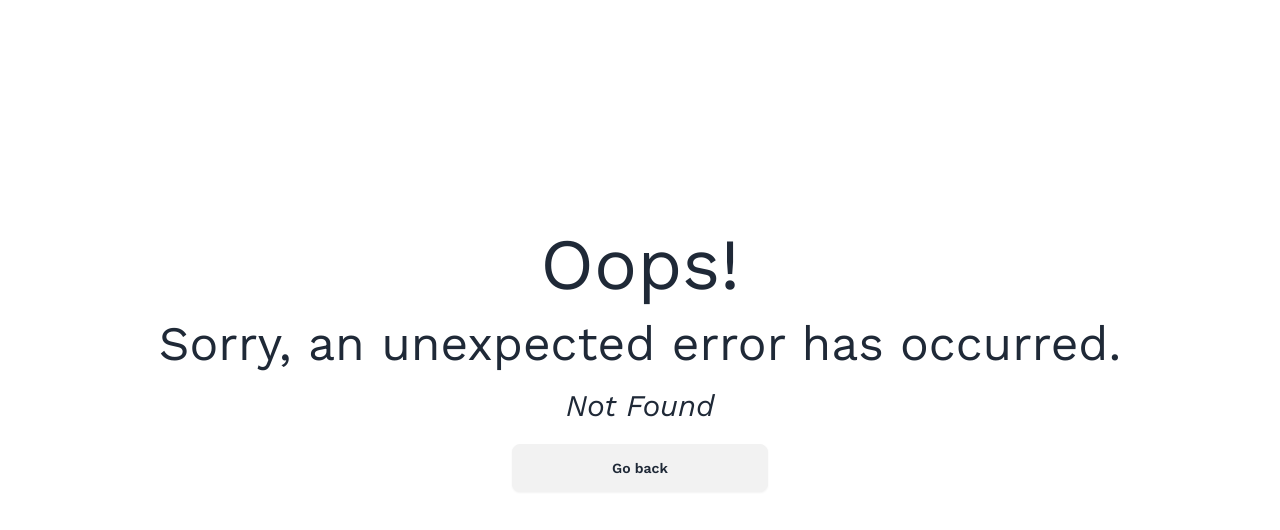
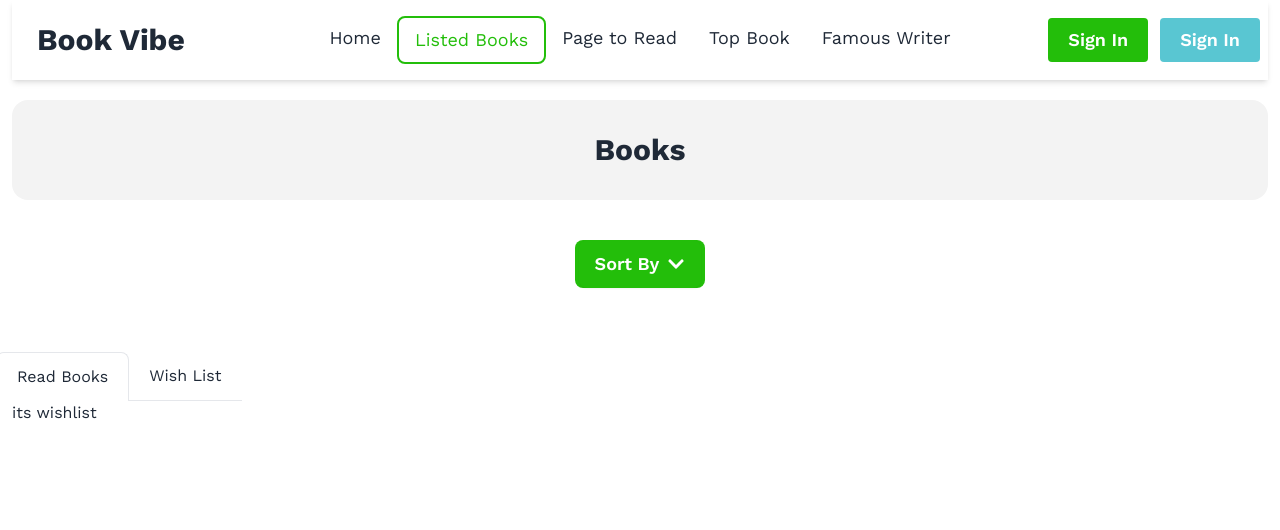
Before and after one commit to Ridwan4D/Book-Vibe-manage-book-, a React (Vite) app: page /listed/wishList in a window 1280 px wide. Before the commit this address had no page. Shown: the top 530 px of the page. Built offline with nearby package versions, Linux system fonts and the light colour scheme; a web font is replaced by a local one.

Commit message:
read button and wish button in activated

```diff
--- a/src/components/BookDetails.jsx
+++ b/src/components/BookDetails.jsx
@@ -2,7 +2,7 @@ import { useState } from "react";
 import { useLoaderData, useParams } from "react-router-dom";
 import { ToastContainer, toast } from "react-toastify";
 import "react-toastify/dist/ReactToastify.css";
-import { saveDataLocalStorage } from "../utilities/localStorage";
+import { saveDataWishList } from "../utilities/localStorage";
 
 const BookDetails = () => {
   const [btnValue, setBtnValue] =  useState(true);
@@ -22,21 +22,21 @@ const BookDetails = () => {
     publisher,
   } = book;
   const handleReadBtn = (e) => {
-    const savedData = JSON.parse(localStorage.getItem("books")) || [];
+    const savedData = JSON.parse(localStorage.getItem("readBooks")) || [];
     const isExist = savedData.find((item) => item.id == book.id);
     if (!isExist && btnValue) {
       const localData = [...savedData, book];
-      localStorage.setItem("books", JSON.stringify(localData));
+      localStorage.setItem("readBooks", JSON.stringify(localData));
       toast("Reading complete");
     } else if (isExist && btnValue) {
       toast("Reading complete");
     } else if (isExist && !btnValue) {
-      toast("Already completed");
+      toast("Already Read");
     }
     setBtnValue(e)
   };
   const handleWishListBtn = () => {
-    saveDataLocalStorage(book)
+    saveDataWishList(book)
   };
   return (
     <div>
--- /dev/null
+++ b/src/components/CompleteBookCard.jsx
@@ -0,0 +1,10 @@
+const CompleteBookCard = ({data}) => {
+    console.log(data);
+    return (
+        <div>
+            <h3 className="text-3xl">{data.bookName}</h3>
+        </div>
+    );
+};
+
+export default CompleteBookCard;
--- /dev/null
+++ b/src/components/CompleteReading.jsx
@@ -0,0 +1,20 @@
+import { useEffect, useState } from "react";
+import CompleteBookCard from "./CompleteBookCard";
+
+const CompleteReading = () => {
+  const [readData, setReadData] = useState([]);
+  useEffect(() => {
+    const savedData = JSON.parse(localStorage.getItem("readBooks")) || [];
+    setReadData(savedData);
+  }, []);
+//   console.log(readData);
+  return (
+    <div>
+      {
+        readData.map((data,idx)=> <CompleteBookCard key={idx} data={data}></CompleteBookCard>)
+      }
+    </div>
+  );
+};
+
+export default CompleteReading;
--- /dev/null
+++ b/src/components/WishList.jsx
@@ -0,0 +1,9 @@
+const WishList = () => {
+    return (
+        <div>
+            <h3>its wishlist</h3>
+        </div>
+    );
+};
+
+export default WishList;
--- a/src/main.jsx
+++ b/src/main.jsx
@@ -9,40 +9,54 @@ import PagesRead from "./pages/PagesRead.jsx";
 import TopBooks from "./pages/TopBooks.jsx";
 import FamousWriter from "./pages/FamousWriter.jsx";
 import BookDetails from "./components/BookDetails.jsx";
+import CompleteReading from "./components/CompleteReading.jsx";
+import WishList from "./components/WishList.jsx";
 
 const router = createBrowserRouter([
   {
     path: "/",
     element: <MainLayout></MainLayout>,
     errorElement: <Error></Error>,
-    children:[
+    children: [
       {
-        path:"/",
-        element:<Home></Home>,
-        loader: ()=> fetch("https://ridwan4d.github.io/test-json-host/booksData.json")
+        path: "/",
+        element: <Home></Home>,
+        loader: () =>
+          fetch("https://ridwan4d.github.io/test-json-host/booksData.json"),
       },
       {
-        path:"/listed",
-        element:<ListedBook></ListedBook>
+        path: "/listed",
+        element: <ListedBook></ListedBook>,
+        children: [
+          {
+            index: true,
+            element:<CompleteReading></CompleteReading>
+          },
+          {
+            path:'wishList',
+            element:<WishList></WishList>
+          },
+        ],
       },
       {
-        path:"/forRead",
-        element:<PagesRead></PagesRead>
+        path: "/forRead",
+        element: <PagesRead></PagesRead>,
       },
       {
-        path:"/topBooks",
-        element:<TopBooks></TopBooks>
+        path: "/topBooks",
+        element: <TopBooks></TopBooks>,
       },
       {
-        path:"/book/:id",
+        path: "/book/:id",
         element: <BookDetails></BookDetails>,
-        loader: ()=>fetch(`https://ridwan4d.github.io/test-json-host/booksData.json`)
+        loader: () =>
+          fetch(`https://ridwan4d.github.io/test-json-host/booksData.json`),
       },
       {
-        path:"/writers",
-        element:<FamousWriter></FamousWriter>
+        path: "/writers",
+        element: <FamousWriter></FamousWriter>,
       },
-    ]
+    ],
   },
 ]);
 
--- a/src/pages/ListedBook.jsx
+++ b/src/pages/ListedBook.jsx
@@ -1,12 +1,63 @@
-
-
+import { useState } from "react";
+import { FaChevronDown } from "react-icons/fa";
+import { Link, Outlet } from "react-router-dom";
 const ListedBook = () => {
-    return (
-        <div>
-            <h2 className="text-3xl">Listed books</h2>
-
+  const [tabIndex, setTabIndex] = useState(0);
+  return (
+    <div>
+      <div className="text-3xl font-bold bg-[#1313130D] text-center py-8 rounded-2xl mb-10">
+        Books
+      </div>
+      <div className="text-center">
+        <div className="dropdown dropdown-bottom bg-[#23BE0A] rounded-lg">
+          <div
+            tabIndex={0}
+            role="button"
+            className="btn mx-1 border-0 bg-[#23BE0A] hover:bg-[#23BE0A] text-white text-lg font-semibold rounded-lg"
+          >
+            Sort By
+            <FaChevronDown></FaChevronDown>
+          </div>
+          <ul
+            tabIndex={0}
+            className="dropdown-content z-[1] menu p-2 shadow bg-base-100 rounded-box w-52"
+          >
+            <li>
+              <a>Rating</a>
+            </li>
+            <li>
+              <a>Number of pages</a>
+            </li>
+            <li>
+              <a>Published year</a>
+            </li>
+          </ul>
         </div>
-    );
+      </div>
+      {/* Tabs here */}
+      <div className="flex items-center -mx-4 overflow-x-auto overflow-y-hidden sm:justify-start mt-16 flex-nowrap dark:bg-gray-100 dark:text-gray-800">
+        <Link
+          to=""
+          onClick={() => setTabIndex(0)}
+          className={`flex items-center flex-shrink-0 px-5 py-3 space-x-2 ${
+            tabIndex === 0 ? "border border-b-0" : "border-b"
+          } rounded-t-lg dark:border-gray-600 dark:text-gray-900`}
+        >
+          <span>Read Books</span>
+        </Link>
+        <Link
+          to="wishList"
+          onClick={() => setTabIndex(1)}
+          className={`flex items-center flex-shrink-0 px-5 py-3 space-x-2 ${
+            tabIndex === 1 ? "border border-b-0" : "border-b"
+          } rounded-t-lg dark:border-gray-600 dark:text-gray-900`}
+        >
+          <span>Wish List</span>
+        </Link>
+      </div>
+      <Outlet></Outlet>
+    </div>
+  );
 };
 
 export default ListedBook;
--- a/src/utilities/localStorage.js
+++ b/src/utilities/localStorage.js
@@ -1,14 +1,20 @@
 import { toast } from "react-toastify";
 import "react-toastify/dist/ReactToastify.css";
 
-export const saveDataLocalStorage = (book) => {
-    const savedData = JSON.parse(localStorage.getItem("books")) || [];
-    const isExist = savedData.find((item) => item.id == book.id);
-    if (isExist) {
+export const saveDataWishList = (book) => {
+    const savedData = JSON.parse(localStorage.getItem("wishBooks")) || [];
+    const isExistInReadBook = savedData.find((item) => item.id == book.id);
+    if (!isExistInReadBook) {
+        const savedData = JSON.parse(localStorage.getItem("readBooks")) || [];
+        const isExistInWishBook = savedData.find((item) => item.id == book.id);
+        if (isExistInWishBook) {
+            toast("Reading complete");
+        }else{
+            const localData = [...savedData, book];
+            localStorage.setItem("wishBooks", JSON.stringify(localData));
+            toast("Added to wish list");
+        }
+    } else {
         toast("Already added");
-    } else {
-        const localData = [...savedData, book];
-        localStorage.setItem("books", JSON.stringify(localData));
-        toast("Added to wish list");
     }
 }
```
